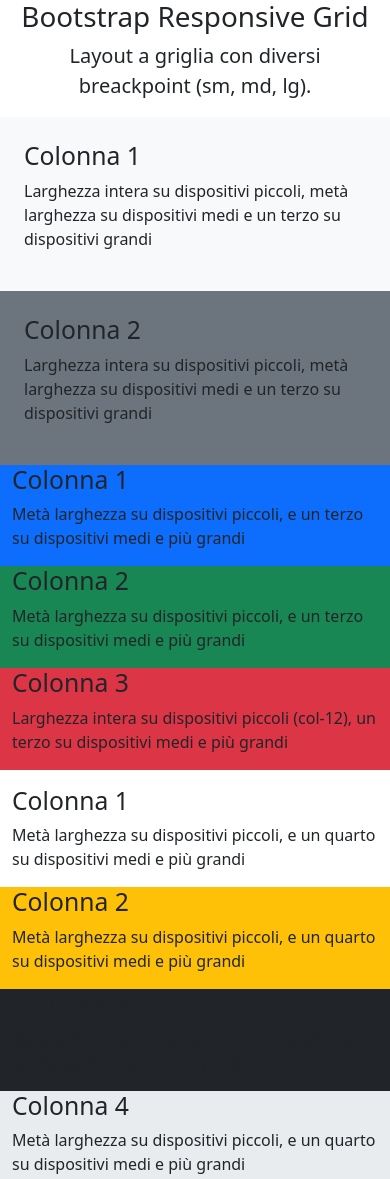
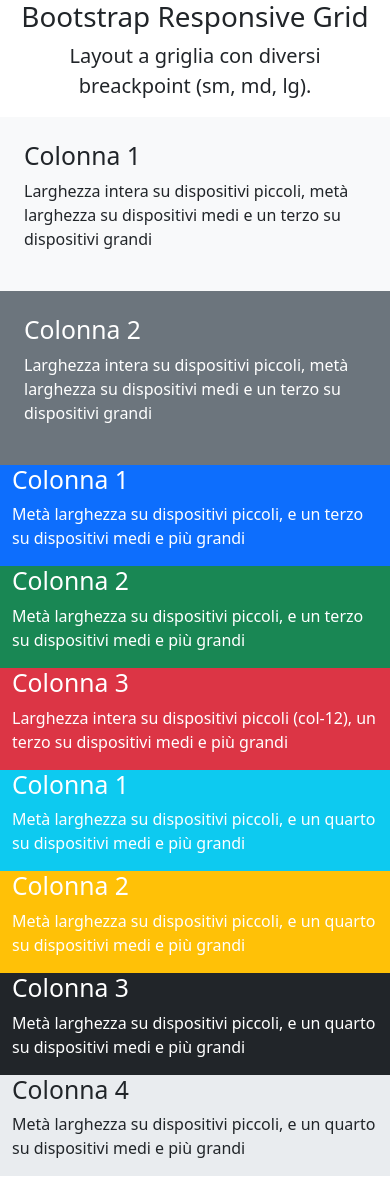
Before and after one commit to LuigiRac/htmlcss-bootstrap-layout, a plain HTML site: page index.html in a window 390 px wide. Drawn offline with nearby package versions, Linux system fonts and the light colour scheme.

Commit message:
mobile end fixed

```diff
--- a/index.html
+++ b/index.html
@@ -11,7 +11,7 @@
 <body>
 
     <section class="container">
-        <div class="row">
+        <div class="row ">
             <div class="col-12 text-center text-dark p-sm-3">
                 <h1>Bootstrap Responsive Grid</h1>
                 <p class="lead">Layout a griglia con diversi breackpoint (sm, md, lg).</p>
@@ -19,20 +19,20 @@
         </div>
 
 
-        <div class="row">
-            <div class="col-sm-12 col-md-6 col-lg-4 bg-light p-4 ">
+        <div class="row mb-sm-4 text-white">
+            <div class="col-sm-12 col-md-6 col-lg-4 bg-light  text-dark p-4 ">
                 <h2>Colonna 1</h2>
                 <p> Larghezza intera su dispositivi piccoli, metà larghezza su dispositivi medi e un terzo su dispositivi grandi</p>
             </div>
 
-            <div class="col-sm-12 col-md-6 col-lg-8 bg-secondary p-4">
+            <div class="col-sm-12 col-md-6 col-lg-8 bg-secondary p-4 ">
                 <h2>Colonna 2</h2>
                 <p> Larghezza intera su dispositivi piccoli, metà larghezza su dispositivi medi e un terzo su dispositivi grandi</p>
             </div>
         </div>
 
 
-        <div class="row">
+        <div class="row text-white mb-sm-4">
             <div class="col-sm-6 col-md-4 bg-primary p-sm-4  mt-md-3">
                 <h2>Colonna 1</h2>
                 <p> Metà larghezza su dispositivi piccoli, e un terzo su dispositivi medi e più grandi</p>
@@ -43,15 +43,15 @@
                 <p> Metà larghezza su dispositivi piccoli, e un terzo su dispositivi medi e più grandi</p>
             </div>
 
-            <div class="col-sm-12 col-md-4 bg-danger p-sm-4 mb-3  mt-md-3">
+            <div class="col-sm-12 col-md-4 bg-danger p-sm-4 mt-md-3">
                 <h2>Colonna 3</h2>
                 <p> Larghezza intera su dispositivi piccoli (col-12), un terzo su dispositivi medi e più grandi</p>
             </div>
         </div>
 
 
-        <div class="row">
-            <div class="col-sm-6 col-md-3bg-info p-sm-4  mt-md-3">
+        <div class="row text-white">
+            <div class="col-sm-6 col-md-3 bg-info p-sm-4  mt-md-3">
                 <h2>Colonna 1</h2>
                 <p> Metà larghezza su dispositivi piccoli, e un quarto su dispositivi medi e più grandi</p>
             </div>
@@ -61,7 +61,7 @@
                 <p> Metà larghezza su dispositivi piccoli, e un quarto su dispositivi medi e più grandi</p>
             </div>
 
-            <div class="col-sm-6 col-md-3 bg-dark p-sm-4  mt-md-3">
+            <div class="col-sm-6 col-md-3 bg-dark  p-sm-4  mt-md-3">
                 <h2>Colonna 3</h2>
                 <p> Metà larghezza su dispositivi piccoli, e un quarto su dispositivi medi e più grandi</p>
             </div>
```
